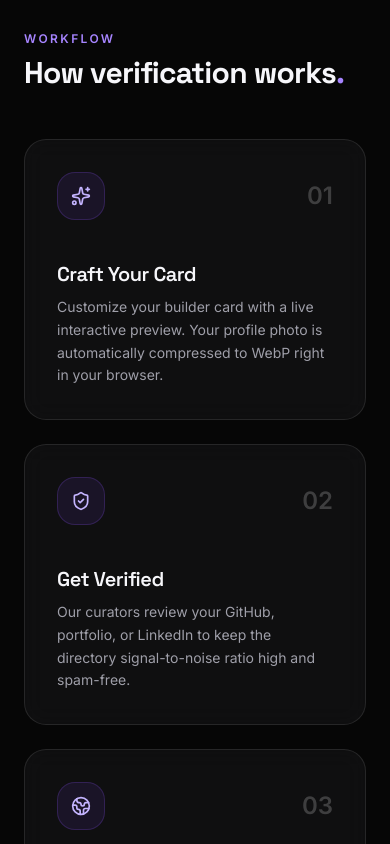
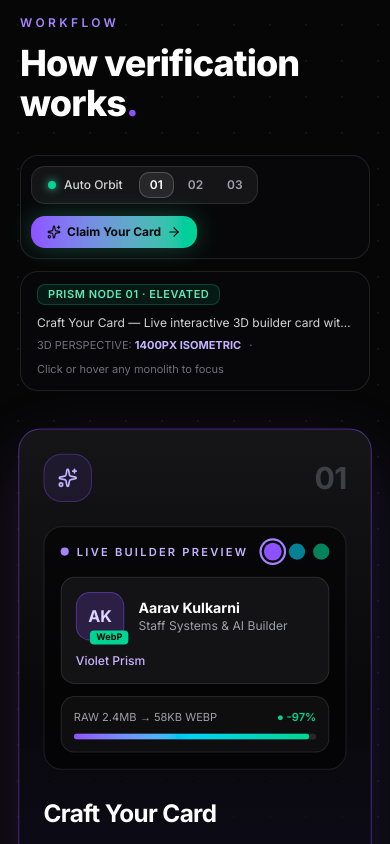
Before and after one commit to Anish-16-N/embrione-task, a Next.js app: page / in a window 390 px wide. Shown: the part 6040-6884 px from the top of the page. Built offline with nearby package versions, Linux system fonts and the light colour scheme; no server answers; the database is empty.

Commit message:
Replace static steps with interactive VerificationWorkflow component

```diff
--- a/src/app/page.tsx
+++ b/src/app/page.tsx
@@ -1,8 +1,8 @@
 // src/app/page.tsx
 "use client"
 
+import VerificationWorkflow from "@/components/VerificationWorkflow"
 import MagneticButton from "@/components/MagneticButton"
-import VerificationWorkflow from "@/components/VerificationWorkflow"
 import MemberCard from "@/components/MemberCard"
 import Link from "next/link"
 import { useEffect, useRef, useState } from "react"
@@ -350,51 +350,7 @@ export default function Home() {
       {/* Interactive Bento Grid */}
       <DomainsSection />
 
-      {/* 3-Step How It Works Section */}
-      <section className="mx-auto max-w-6xl px-6 py-24">
-        <div className="mb-12">
-          <p className="text-xs font-semibold uppercase tracking-[0.2em] text-violet-400">
-            Workflow
-          </p>
-          <h2
-            className={`${spaceGrotesk.className} mt-2 text-3xl font-bold tracking-tight sm:text-5xl`}
-          >
-            How verification works<span className="text-violet-400">.</span>
-          </h2>
-        </div>
-
-        <div className="grid gap-6 md:grid-cols-3">
-          {STEPS.map((s, idx) => (
-            <motion.div
-              key={s.step}
-              initial={{ opacity: 0, y: 16 }}
-              whileInView={{ opacity: 1, y: 0 }}
-              viewport={{ once: true, amount: 0.3 }}
-              transition={{ duration: 0.3, delay: idx * 0.08, ease: EASE_OUT }}
-              className="group relative flex flex-col justify-between rounded-3xl border border-white/10 bg-zinc-900/50 p-8 backdrop-blur-md transition-colors hover:border-violet-500/40"
-            >
-              <div className="flex items-center justify-between">
-                <span className="grid size-12 place-items-center rounded-2xl border border-violet-500/20 bg-violet-500/10 text-violet-300">
-                  <s.icon className="size-5" />
-                </span>
-                <span className="font-mono text-2xl font-semibold text-white/20">
-                  {s.step}
-                </span>
-              </div>
-              <div className="mt-10">
-                <h3
-                  className={`${spaceGrotesk.className} text-xl font-semibold tracking-tight`}
-                >
-                  {s.title}
-                </h3>
-                <p className="mt-2 text-sm leading-relaxed text-zinc-400">
-                  {s.description}
-                </p>
-              </div>
-            </motion.div>
-          ))}
-        </div>
-      </section>
+      <VerificationWorkflow />
 
       {/* FAQ Accordion */}
       <section className="mx-auto max-w-4xl px-6 py-24">
```
